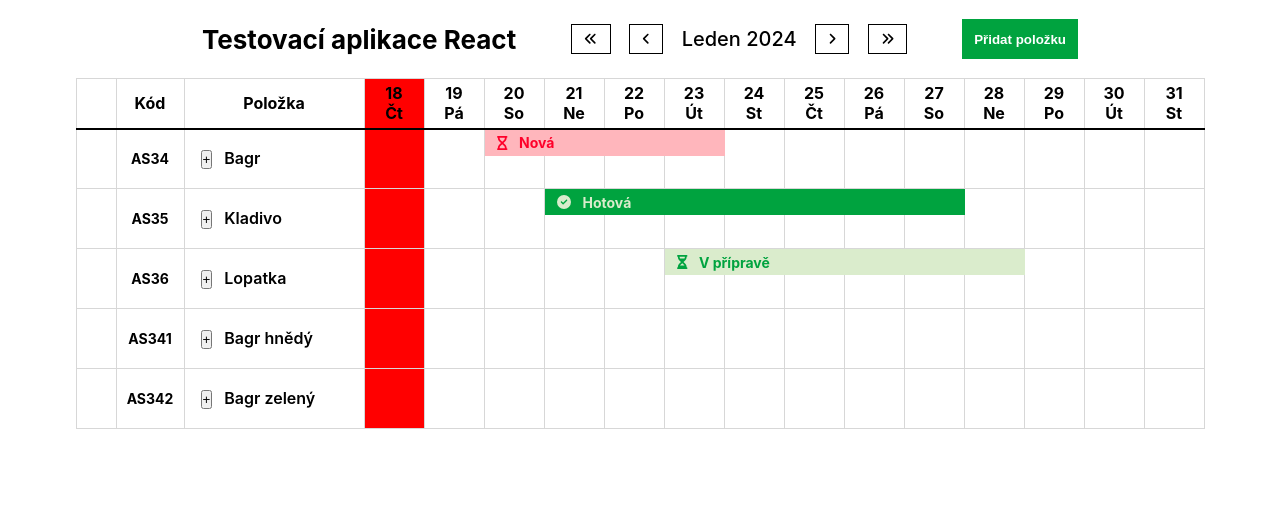
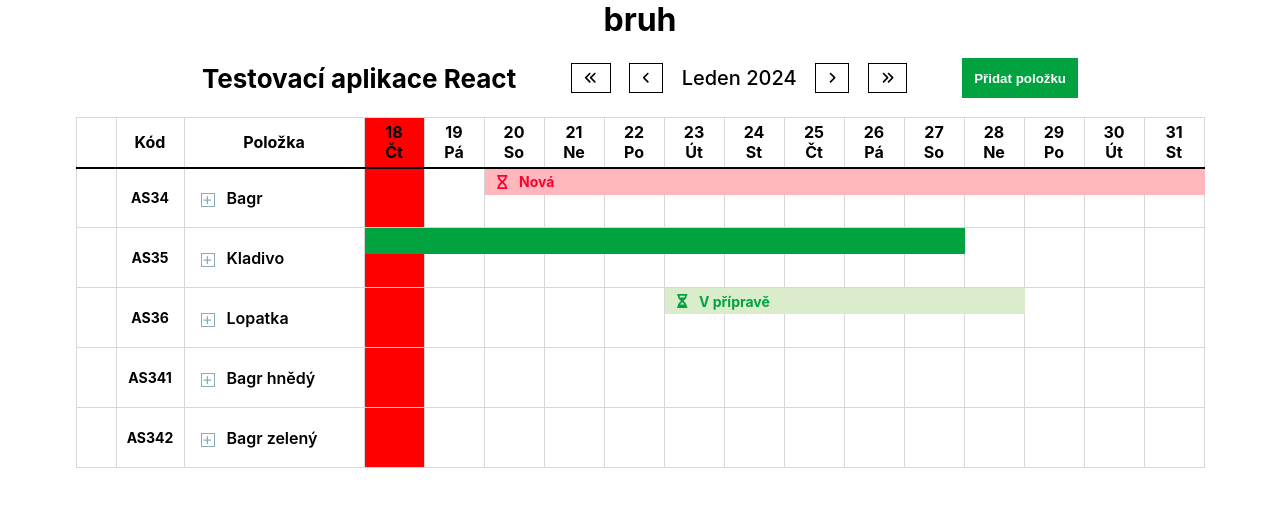
Before and after one commit to Orange4Broom/testovaci-apka, a React (Create React App) app: page / in a window 1280 px wide. Shown: the top 506 px of the page. Built offline with nearby package versions, Linux system fonts and the light colour scheme.

Commit message:
Create shifting in calendar and showing loans in shifted calendar

```diff
--- a/src/App.tsx
+++ b/src/App.tsx
@@ -2,24 +2,77 @@ import React from 'react';
 
 import { CalendarTable } from './components/blocks/CalendarTable/CalendarTable';
 import { Icon } from './components/elements/Icon/Icon';
+import {
+  getMonthNameByDateString,
+  getShiftedDate,
+  getYearNumberFromDateString,
+} from './utils/date';
+import { useDispatch, useSelector } from 'react-redux';
+import { RootState } from './store/base';
+import { updateRootState } from './store/slices/rootStates';
+import { AddPropertyModal } from './components/blocks/Modal/AddPropertyModal';
 
 export const App: React.FC = () => {
+  const dispatch = useDispatch();
+  const calendarStartDate = useSelector(
+    (state: RootState) => state.rootState.calendarStartDate
+  );
+
+  const setShiftCalendarStartDate = (
+    shiftForward: boolean,
+    daysToShift: number
+  ) => {
+    const newDate = getShiftedDate(
+      shiftForward,
+      calendarStartDate,
+      daysToShift
+    );
+    dispatch(updateRootState({ calendarStartDate: newDate }));
+  };
+
   return (
     <div className="App">
+      <AddPropertyModal />
       <div className="App__header">
         <header>Testovací aplikace React</header>
+
         <div className="control-calendar__panel">
-          <button className="control-calendar__panel__button">
+          <button
+            className="control-calendar__panel__button"
+            onClick={() => setShiftCalendarStartDate(false, 14)}
+          >
             <Icon name="angles-left" type="fas" color="" />
           </button>
-          <button className="control-calendar__panel__button">
+
+          <button
+            className="control-calendar__panel__button"
+            onClick={() => {
+              setShiftCalendarStartDate(false, 7);
+            }}
+          >
             <Icon name="angle-left" type="fas" color="" />
           </button>
-          <p className="control-calendar__panel__date">Leden 2024</p>
-          <button className="control-calendar__panel__button">
+
+          <p className="control-calendar__panel__date">
+            {getMonthNameByDateString(calendarStartDate)}{' '}
+            {getYearNumberFromDateString(calendarStartDate)}
+          </p>
+
+          <button
+            className="control-calendar__panel__button"
+            onClick={() => {
+              setShiftCalendarStartDate(true, 7);
+            }}
+          >
             <Icon name="angle-right" type="fas" color="" />
           </button>
-          <button className="control-calendar__panel__button">
+
+          <button
+            className="control-calendar__panel__button"
+            onClick={() => {
+              setShiftCalendarStartDate(true, 14);
+            }}
+          >
             <Icon name="angles-right" type="fas" color="" />
           </button>
         </div>
--- a/src/components/blocks/CalendarTable/CalendarTable.scss
+++ b/src/components/blocks/CalendarTable/CalendarTable.scss
@@ -40,6 +40,16 @@
       font-size: 14px;
       font-weight: 700;
 
+      &__button {
+
+        height: 14px;
+        width: 14px;
+        border: 1px solid #88aeb6;
+        color: #88aeb6;
+        font-size: 10px;
+        background: none;
+      }
+
       &--short {
         position: relative;
         height: 50px;
--- a/src/components/blocks/CalendarTable/CalendarTable.tsx
+++ b/src/components/blocks/CalendarTable/CalendarTable.tsx
@@ -1,30 +1,43 @@
-import React, { useMemo } from 'react';
+import React, { useEffect, useMemo } from 'react';
+import { useSelector } from 'react-redux';
 
+import { RootState } from '../../../store/base';
+import { CalendarRow } from '../../elements/Calendar/CalendarRow';
 import {
   getDateStringFromDate,
   getDayInfoForInterval,
   getOffsetDateStringByDayCount,
 } from '../../../utils/date';
-import { useSelector } from 'react-redux';
-import { RootState } from '../../../store/base';
+import { useDispatch } from 'react-redux';
+import { updateRootState } from '../../../store/slices/rootStates';
 
 import './CalendarTable.scss';
-import { CalendarRow } from '../../elements/Calendar/CalendarRow';
 
 export const CalendarTable: React.FC = () => {
+  const dispatch = useDispatch();
   const { properties } = useSelector((state: RootState) => state.properties);
+  const calendarStartDate = useSelector(
+    (state: RootState) => state.rootState.calendarStartDate
+  );
+  const currentDateString = getDateStringFromDate(new Date());
 
-  const currentDateString = getDateStringFromDate(new Date());
   const dayInfo = useMemo(
     () =>
       getDayInfoForInterval(
-        currentDateString,
-        getOffsetDateStringByDayCount(currentDateString, 14)
+        calendarStartDate,
+        getOffsetDateStringByDayCount(calendarStartDate, 14)
       ),
-    [currentDateString]
+    [calendarStartDate]
   );
 
-  console.log(properties);
+  useEffect(() => {
+    dispatch(
+      updateRootState({
+        calendarEndDate: dayInfo[dayInfo.length - 1].dateString,
+      })
+    );
+  }, [dayInfo]);
+
   return (
     <table className="calendar-table">
       <thead>
--- /dev/null
+++ b/src/components/blocks/Modal/AddPropertyModal.tsx
@@ -0,0 +1,15 @@
+import React from 'react';
+import { useSelector } from 'react-redux';
+import { RootState } from '../../../store/base';
+// import { updateRootState } from '../../../store/slices/rootStates';
+
+export const AddPropertyModal: React.FC = () => {
+  // const dispatch = useDispatch();
+  const rootState = useSelector((state: RootState) => state.rootState);
+  console.log(rootState);
+  return (
+    <div>
+      <h1>bruh</h1>
+    </div>
+  );
+};
--- a/src/components/elements/Calendar/CalendarColumn.tsx
+++ b/src/components/elements/Calendar/CalendarColumn.tsx
@@ -1,7 +1,7 @@
 import React from 'react';
 import { useSelector } from 'react-redux';
 import { RootState } from '../../../store/base';
-import { getDateStringFromDate, getLoanDayCount } from '../../../utils/date';
+import { getDateStringFromDate } from '../../../utils/date';
 import { CalendarLoan } from '../CalendarLoan/CalendarLoan';
 import { Property } from '../../../typings/property';
 
@@ -12,9 +12,29 @@ interface Props {
 
 export const CalendarColumn: React.FC<Props> = ({ dateString, property }) => {
   const { loans } = useSelector((state: RootState) => state.loans);
+  const { calendarStartDate } = useSelector(
+    (state: RootState) => state.rootState
+  );
+  const { calendarEndDate } = useSelector(
+    (state: RootState) => state.rootState
+  );
   const currentDateString = getDateStringFromDate(new Date());
-  console.log(loans);
-  console.log(dateString);
+  const loanToRender = loans?.find(
+    (loan) =>
+      loan.startDate < calendarStartDate &&
+      loan.endDate > calendarStartDate &&
+      loan.endDate < calendarEndDate &&
+      loan.propertyId === property.id
+  );
+
+  const loanToRenderExtended = loans?.find(
+    (loan) =>
+      loan.startDate < calendarStartDate &&
+      loan.endDate > calendarStartDate &&
+      loan.endDate > calendarEndDate &&
+      loan.propertyId === property.id
+  );
+
   return (
     <td
       style={{
@@ -24,15 +44,51 @@ export const CalendarColumn: React.FC<Props> = ({ dateString, property }) => {
     >
       {loans?.length
         ? loans.map((loan) => {
-            return loan.startDate === dateString &&
-              loan.propertyId === property.id ? (
-              <CalendarLoan
-                key={loan.id}
-                id={loan.id}
-                loan={loan}
-                loanDayCount={getLoanDayCount(loan.startDate, loan.endDate)}
-              />
-            ) : null;
+            if (
+              loan.startDate === dateString &&
+              loan.propertyId === property.id
+            ) {
+              return (
+                <CalendarLoan
+                  key={loan.id}
+                  id={loan.id}
+                  loan={loan}
+                  loanStartDate={loan.startDate}
+                  loanEndDate={loan.endDate}
+                  showStatus={true}
+                />
+              );
+            } else if (
+              loan === loanToRender &&
+              dateString === calendarStartDate
+            ) {
+              return (
+                <CalendarLoan
+                  key={loan.id}
+                  id={loan.id}
+                  loan={loan}
+                  loanStartDate={calendarStartDate}
+                  loanEndDate={loan.endDate}
+                  showStatus={false}
+                />
+              );
+            } else if (
+              loan === loanToRenderExtended &&
+              dateString === calendarStartDate
+            ) {
+              return (
+                <CalendarLoan
+                  key={loan.id}
+                  id={loan.id}
+                  loan={loan}
+                  loanStartDate={calendarStartDate}
+                  loanEndDate={calendarEndDate}
+                  showStatus={false}
+                />
+              );
+            } else {
+              return null;
+            }
           })
         : null}
     </td>
--- a/src/components/elements/Calendar/CalendarRow.tsx
+++ b/src/components/elements/Calendar/CalendarRow.tsx
@@ -4,6 +4,7 @@ import { CalendarColumn } from './CalendarColumn';
 
 import { Property } from '../../../typings/property';
 import { DayInfo } from '../../../typings/date';
+import { Icon } from '../Icon/Icon';
 
 interface Props {
   property: Property;
@@ -16,7 +17,9 @@ const CalendarRow: React.FC<Props> = React.memo(({ property, daysInfo }) => {
       <td className="calendar-table-row__cell--short"></td>
       <td className="calendar-table-row__cell">{property.id}</td>
       <td className="calendar-table-row__cell--long">
-        <button className="calendar-table-row__cell__button">+</button>
+        <button className="calendar-table-row__cell__button">
+          <Icon name="plus" type="fas" color="" />
+        </button>
         {property.name}
       </td>
       {daysInfo.map((day, index) => (
--- a/src/components/elements/CalendarLoan/CalendarLoan.tsx
+++ b/src/components/elements/CalendarLoan/CalendarLoan.tsx
@@ -8,23 +8,40 @@ import {
   setColorByLoanState,
   setIconByLoanState,
 } from '../../../utils/state';
+import { getLoanWidthByDate } from '../../../utils/date';
+import { useSelector } from 'react-redux';
+import { RootState } from '../../../store/base';
 
 interface Props {
   id: string;
   loan: Loan;
-  loanDayCount: number;
+  loanStartDate: string;
+  loanEndDate: string;
+  showStatus: boolean;
 }
 
-export const CalendarLoan: React.FC<Props> = ({ id, loan, loanDayCount }) => {
+export const CalendarLoan: React.FC<Props> = ({
+  id,
+  loan,
+  loanStartDate,
+  loanEndDate,
+  showStatus,
+}) => {
+  const calendarEndDate = useSelector(
+    (state: RootState) => state.rootState.calendarEndDate
+  );
+
   return (
     <div
       key={id}
       style={{
-        width: `${loanDayCount * 60}px`,
+        width: `${getLoanWidthByDate(loanStartDate, loanEndDate, calendarEndDate) * 60}px`,
         backgroundColor: setBackgroundColorByLoanState(loan.state),
       }}
       className="loan"
     >
+      {showStatus ? (
+        <>
           <div className="loan__button">
             <Icon name="xmark" type="fas" color="dark-grey" />
           </div>
@@ -37,6 +54,8 @@ export const CalendarLoan: React.FC<Props> = ({ id, loan, loanDayCount }) => {
           <p style={{ color: setColorByLoanState(loan.state) }}>
             {`${loan.state[0].toUpperCase() + loan.state.slice(1)}`}
           </p>
+        </>
+      ) : null}
     </div>
   );
 };
--- a/src/store/slices/loans.ts
+++ b/src/store/slices/loans.ts
@@ -13,14 +13,14 @@ const INITIAL_STATE: InitialStateDefaultObject = {
       name: 'bagr',
       state: 'nová',
       startDate: '2024-01-20',
-      endDate: '2024-01-23',
+      endDate: '2024-02-10',
     },
     {
       id: '3',
       propertyId: 'AS35',
       name: 'kladivo',
       state: 'hotová',
-      startDate: '2024-01-21',
+      startDate: '2024-01-16',
       endDate: '2024-01-27',
     },
     {
--- a/src/store/slices/rootStates.ts
+++ b/src/store/slices/rootStates.ts
@@ -1,4 +1,5 @@
 import { PayloadAction, createSlice } from '@reduxjs/toolkit';
+import { getDateStringFromDate } from '../../utils/date';
 
 interface InitialStateDefaultObject {
   isAddLoanOpen: boolean;
@@ -23,7 +24,7 @@ const INITIAL_STATE: InitialStateDefaultObject = {
   state: 'nová',
   startDate: '2024-01-12',
   endDate: '2024-01-28',
-  calendarStartDate: '2024-01-01',
+  calendarStartDate: getDateStringFromDate(new Date()),
   calendarEndDate: '2024-01-18',
   openedProperties: ['AS34'],
 };
@@ -36,7 +37,7 @@ export const rootStateSlice = createSlice({
       state,
       action: PayloadAction<Partial<InitialStateDefaultObject>>
     ) => {
-      state = { ...state, ...action.payload };
+      Object.assign(state, action.payload);
     },
   },
 });
--- a/src/utils/date.ts
+++ b/src/utils/date.ts
@@ -25,6 +25,46 @@ export const getDayNameByDateString = (dateString: string): string => {
       return 'Pá';
     case 6:
       return 'So';
+    default:
+      return '';
+  }
+};
+
+export const getMonthNumberFromDateString = (dateString: string): number => {
+  const date = new Date(dateString);
+  return date.getMonth() + 1;
+};
+
+export const getYearNumberFromDateString = (dateString: string): string => {
+  return dateString.split('-')[0];
+};
+
+export const getMonthNameByDateString = (dateString: string): string => {
+  switch (getMonthNumberFromDateString(dateString)) {
+    case 1:
+      return 'Leden';
+    case 2:
+      return 'Únor';
+    case 3:
+      return 'Březen';
+    case 4:
+      return 'Duben';
+    case 5:
+      return 'Květen';
+    case 6:
+      return 'Červen';
+    case 7:
+      return 'Červenec';
+    case 8:
+      return 'Srpen';
+    case 9:
+      return 'Září';
+    case 10:
+      return 'Říjen';
+    case 11:
+      return 'Listopad';
+    case 12:
+      return 'Prosinec';
     default:
       return '';
   }
@@ -87,3 +127,23 @@ export const getLoanDayCount = (startDate: string, endDate: string): number => {
   const end = new Date(endDate);
   return (end.getTime() - start.getTime()) / (1000 * 3600 * 24) + 1;
 };
+
+export const getLoanWidthByDate = (
+  loanStartDate: string,
+  loanEndDate: string,
+  calendarEndDate: string
+): number => {
+  return loanEndDate > calendarEndDate
+    ? getLoanDayCount(loanStartDate, calendarEndDate)
+    : getLoanDayCount(loanStartDate, loanEndDate);
+};
+
+export const getShiftedDate = (
+  forward: boolean,
+  dateString: string,
+  dayCount: number
+): string => {
+  const date = new Date(dateString);
+  date.setDate(forward ? date.getDate() + dayCount : date.getDate() - dayCount);
+  return getDateStringFromDate(date);
+};
```
Lines whose indentation alone changed are shown as unchanged.
